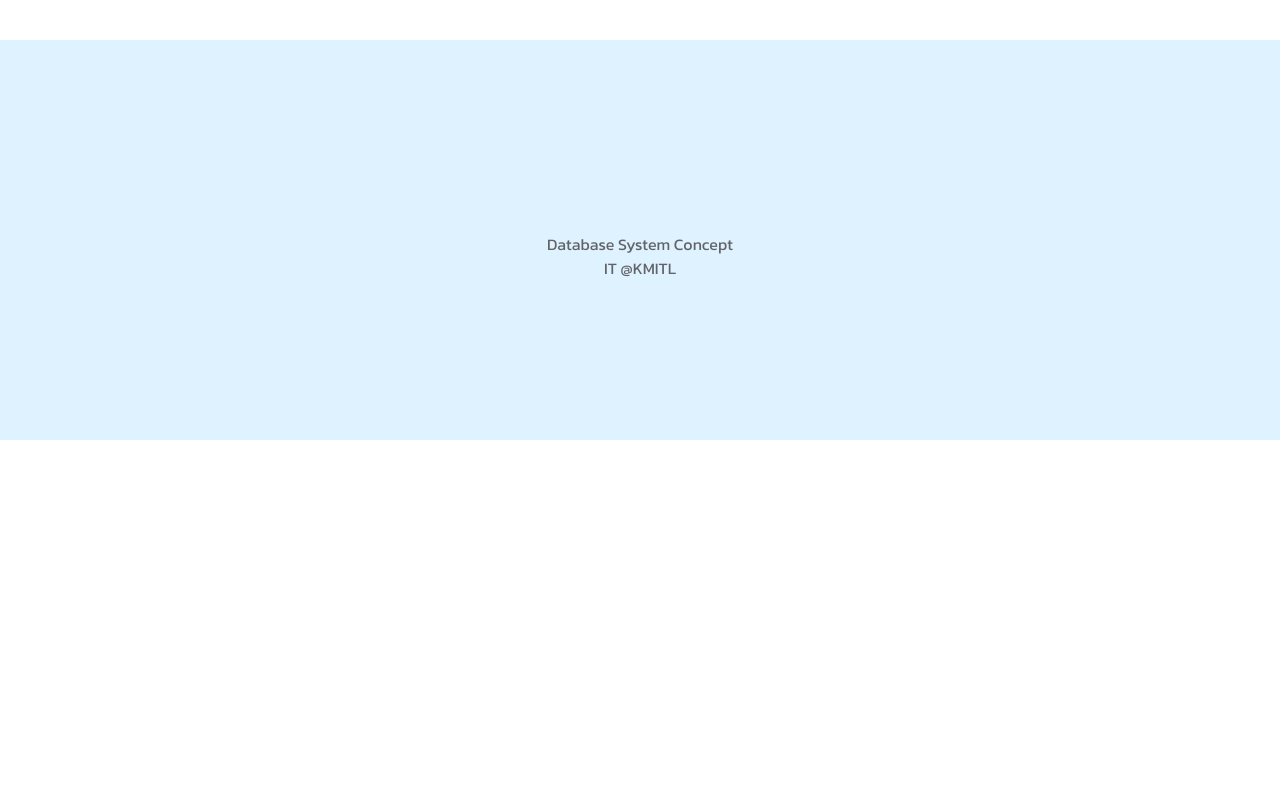
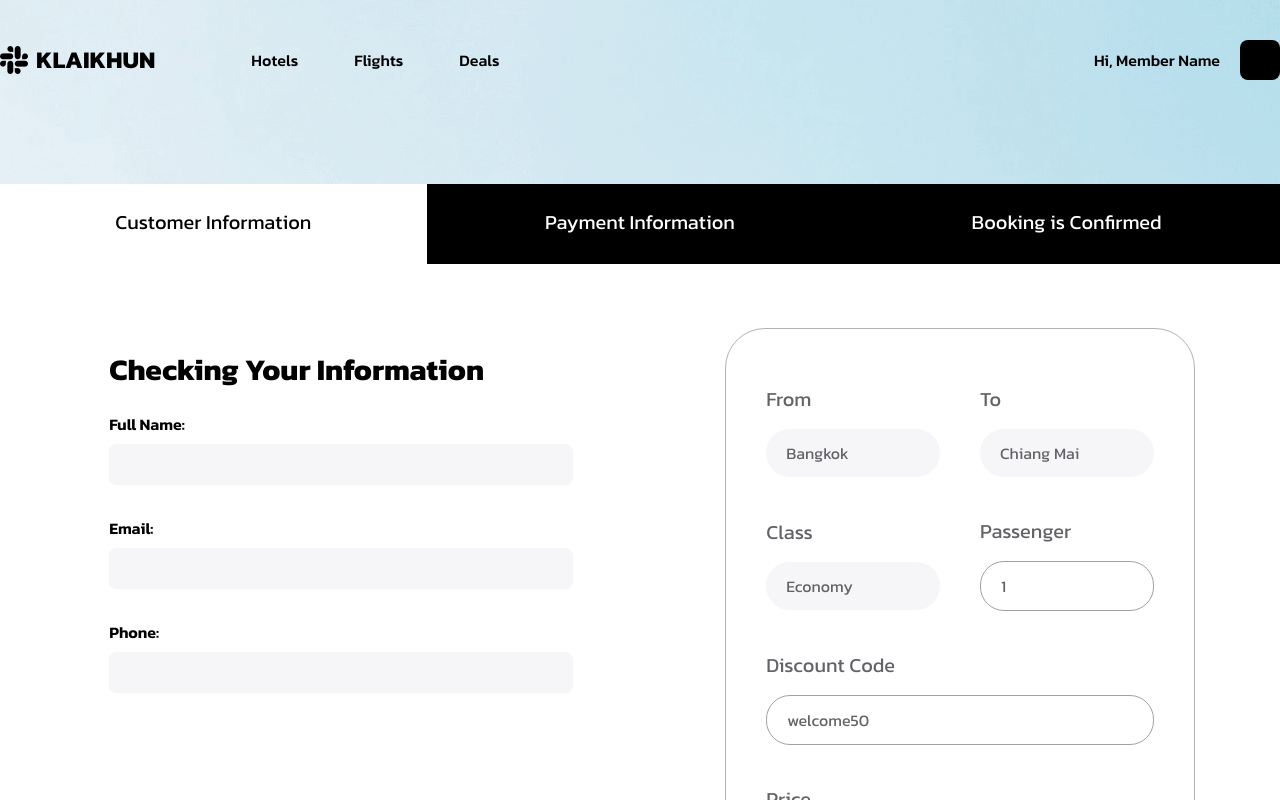
Before and after one commit to MindNara/Klaikhun-web-app, a React (Vite) app in the folder app/: page /flightCheck in a window 1280 px wide. Shown: the top 800 px of the page. Built offline with nearby package versions, Linux system fonts and the light colour scheme.

Commit message:
+flightCheckOut page

```diff
--- a/app/src/App.jsx
+++ b/app/src/App.jsx
@@ -1,5 +1,5 @@
 import { Route, Routes } from "react-router-dom";
-import { Landing, Hotel, Flight, Deal, Profile, Signin, HotelDetail, CheckOut, Confirm, Signup} from './pages/index';
+import { Landing, Hotel, Flight, Deal, Profile, Signin, HotelDetail, HotelCheckOut, Confirm, Signup, FlightCheckOut} from './pages/index';
 import Footer from './components/Footer'
 
 
@@ -16,7 +16,8 @@ function App() {
           <Route path="/deals" element={<Deal />} />
           <Route path="/profile" element={<Profile />} />
           <Route path="/signin" element={<Signin />} />
-          <Route path="/check-out" element={<CheckOut />} />
+          <Route path="/hotelCheck" element={<HotelCheckOut />} />
+          <Route path="/flightCheck" element={<FlightCheckOut />} />
           <Route path="/confirmed" element={<Confirm />} />
           <Route path="/signup" element={<Signup />} />
         </Routes>
--- a/app/src/components/FlightCard.jsx
+++ b/app/src/components/FlightCard.jsx
@@ -27,7 +27,7 @@ const FlightCard = () => (
             </div>
             <div className='flex flex-col justify-center items-center'>
                 <div className='text-black font-bold text-center text-2xl mb-1'>THB1,690</div>
-                <a href='/check-out' className='bg-black rounded-lg py-3 px-8'>
+                <a href='/flightCheck' className='bg-black rounded-lg py-3 px-8'>
                     <h4 className='text-center text-white font-medium text-lg'>
                         Book
                     </h4></a>
--- a/app/src/components/HotelDetailCard.jsx
+++ b/app/src/components/HotelDetailCard.jsx
@@ -1,5 +1,4 @@
 import React from "react";
-import { Link } from "react-router-dom";
 
 const HotelDetailCard = () => {
     return (
@@ -66,7 +65,7 @@ const HotelDetailCard = () => {
             </div>
 
             <div className="w-full mt-10 gap-10">
-                <a href="/check-out" className="flex justify-center w-full bg-black text-white font-light rounded-2xl py-4">Book Now</a>
+                <a href="/hotelCheck" className="flex justify-center w-full bg-black text-white font-light rounded-2xl py-4">Book Now</a>
             </div>
         </div>
     );
--- /dev/null
+++ b/app/src/pages/FlightCheckOut.jsx
@@ -0,0 +1,24 @@
+import { React, useState } from 'react'
+import { Navbar, CheckOutInfo, FlightCheckOutCard, CheckOutButton } from '../components'
+import { statusContext } from '../components/status'
+
+
+function CheckOut() {
+  const [status, setStatus] = useState(0)
+
+  return (
+    <statusContext.Provider value={[status, setStatus]}>
+      <Navbar />
+      <div className='my-24'>
+        <CheckOutButton />
+        <div className='flex justify-center'>
+          {status === 0 && <CheckOutInfo />}
+          {status === 1 && "Payment"}
+          <FlightCheckOutCard />
+        </div>
+      </div>
+    </statusContext.Provider>
+  )
+}
+
+export default CheckOut
--- a/app/src/pages/CheckOut.jsx
+++ b/app/src/pages/HotelCheckOut.jsx
@@ -1,11 +1,10 @@
 import { React, useState } from 'react'
-import { Navbar, CheckOutInfo, HotelCheckOutCard, FlightCheckOutCard, CheckOutButton } from '../components'
+import { Navbar, CheckOutInfo, HotelCheckOutCard, CheckOutButton } from '../components'
 import { statusContext } from '../components/status'
 
 
-function CheckOut() {
+function HotelCheckOut() {
   const [status, setStatus] = useState(0)
-  const items = 'hotel'
 
   return (
     <statusContext.Provider value={[status, setStatus]}>
@@ -15,12 +14,11 @@ function CheckOut() {
         <div className='flex justify-center'>
           {status === 0 && <CheckOutInfo />}
           {status === 1 && "Payment"}
-          {items === "hotel" && <HotelCheckOutCard />}
-          {items === "flight" && <FlightCheckOutCard />}
+          <HotelCheckOutCard />
         </div>
       </div>
     </statusContext.Provider>
   )
 }
 
-export default CheckOut
+export default HotelCheckOut
```
Also changed, not shown: app/src/pages/index.js (+5 -3 lines).
